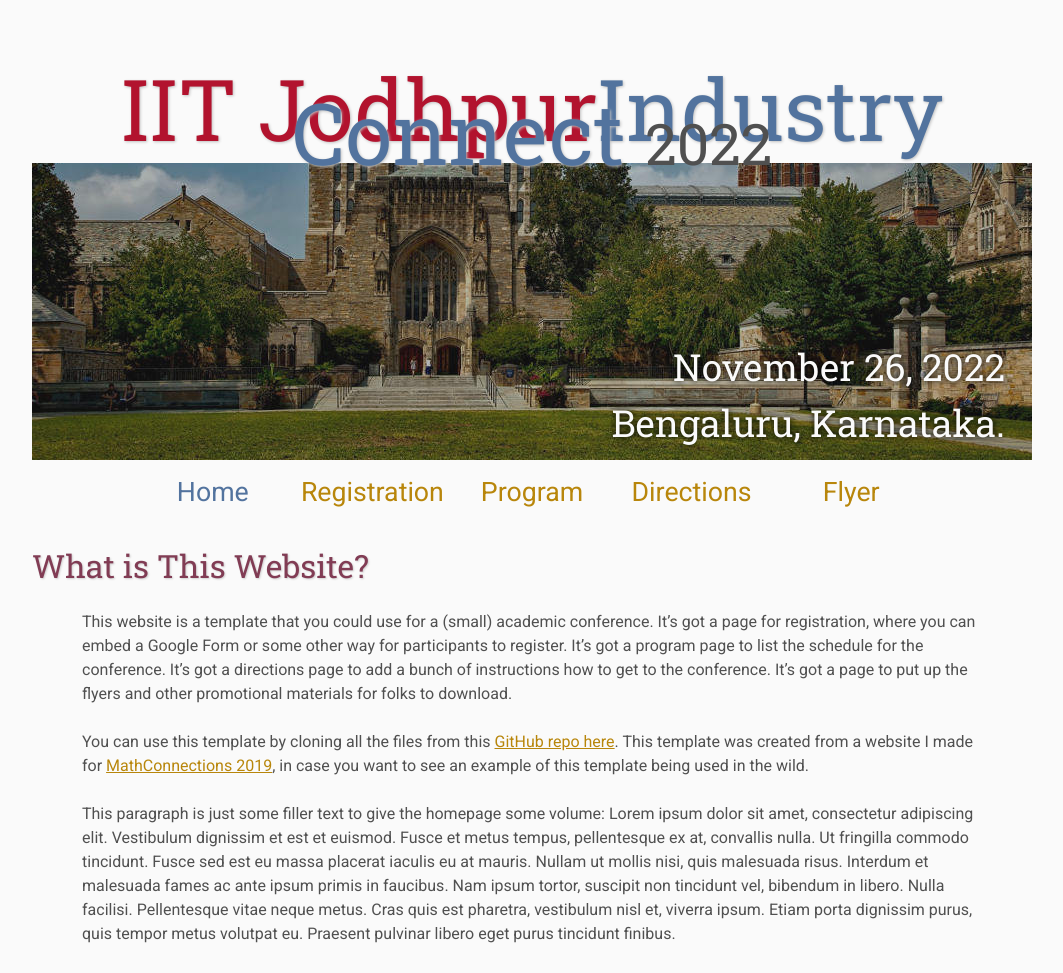
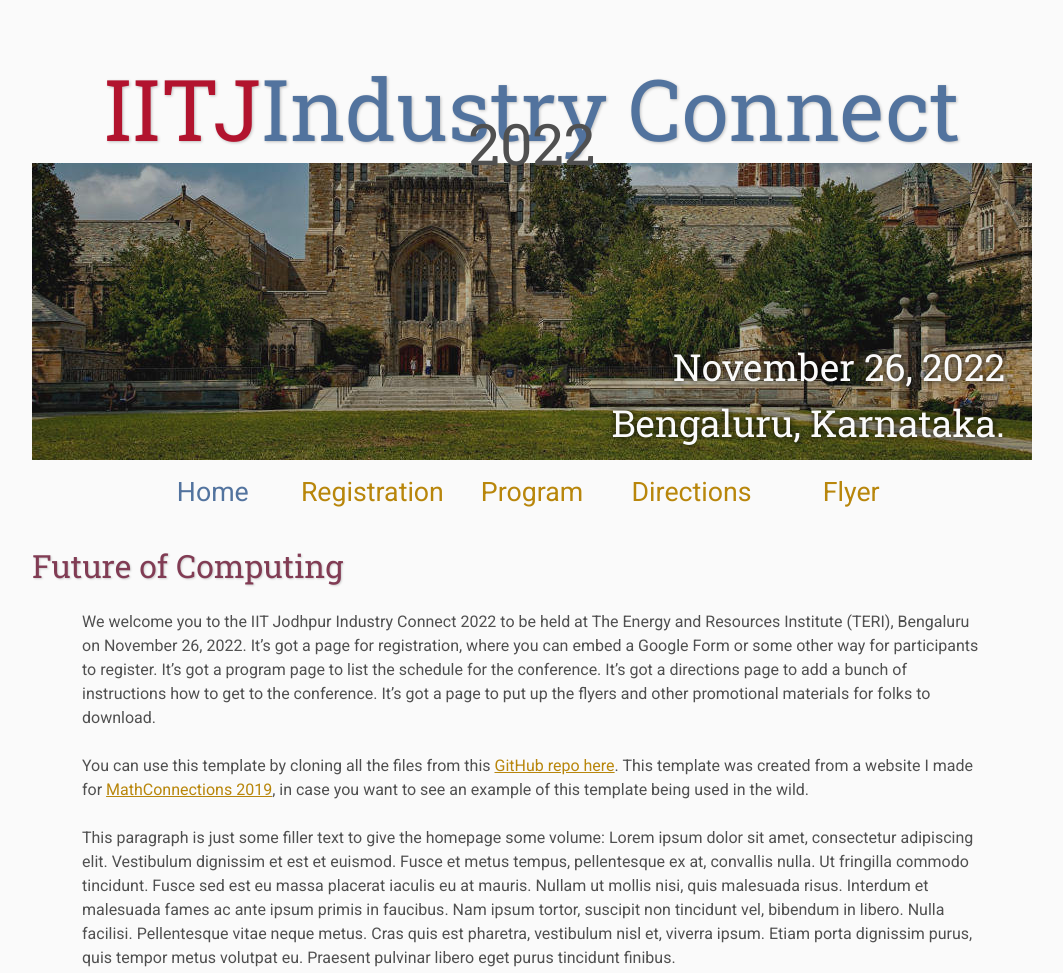
Before and after one commit to dipsankarb/iitj-industry-connect, a plain HTML site: page index.html in a window 1280 px wide. Shown: the top 973 px of the page, without its empty margins (108-1171 px from the left). Drawn offline with Linux system fonts and the light colour scheme.

Commit message:
Update index.html

```diff
--- a/index.html
+++ b/index.html
@@ -17,7 +17,7 @@
     <div class="banner">
         <img src="assets/banner.jpg" alt="Conference Template Banner">
         <div class="top-left">
-            <span class="title1">IIT Jodhpur</span><span class="title2">Industry Connect</span> <span class="year">2022</span>
+            <span class="title1">IITJ</span><span class="title2">Industry Connect</span> <span class="year">2022</span>
         </div>
         <div class="bottom-right">
             November 26, 2022 <br> Bengaluru, Karnataka.
@@ -44,9 +44,9 @@
         </tr>
     </table>
 
-    <h2>What is This Website?</h2>
+    <h2>Future of Computing</h2>
     <p>
-        This website is a template that you could use for a (small) academic conference.
+        We welcome you to the IIT Jodhpur Industry Connect 2022 to be held at The Energy and Resources Institute (TERI), Bengaluru on November 26, 2022.
         It&rsquo;s got a page for registration, where you can embed a Google Form or some other way for participants to register.
         It&rsquo;s got a program page to list the schedule for the conference.
         It&rsquo;s got a directions page to add a bunch of instructions how to get to the conference.
```
